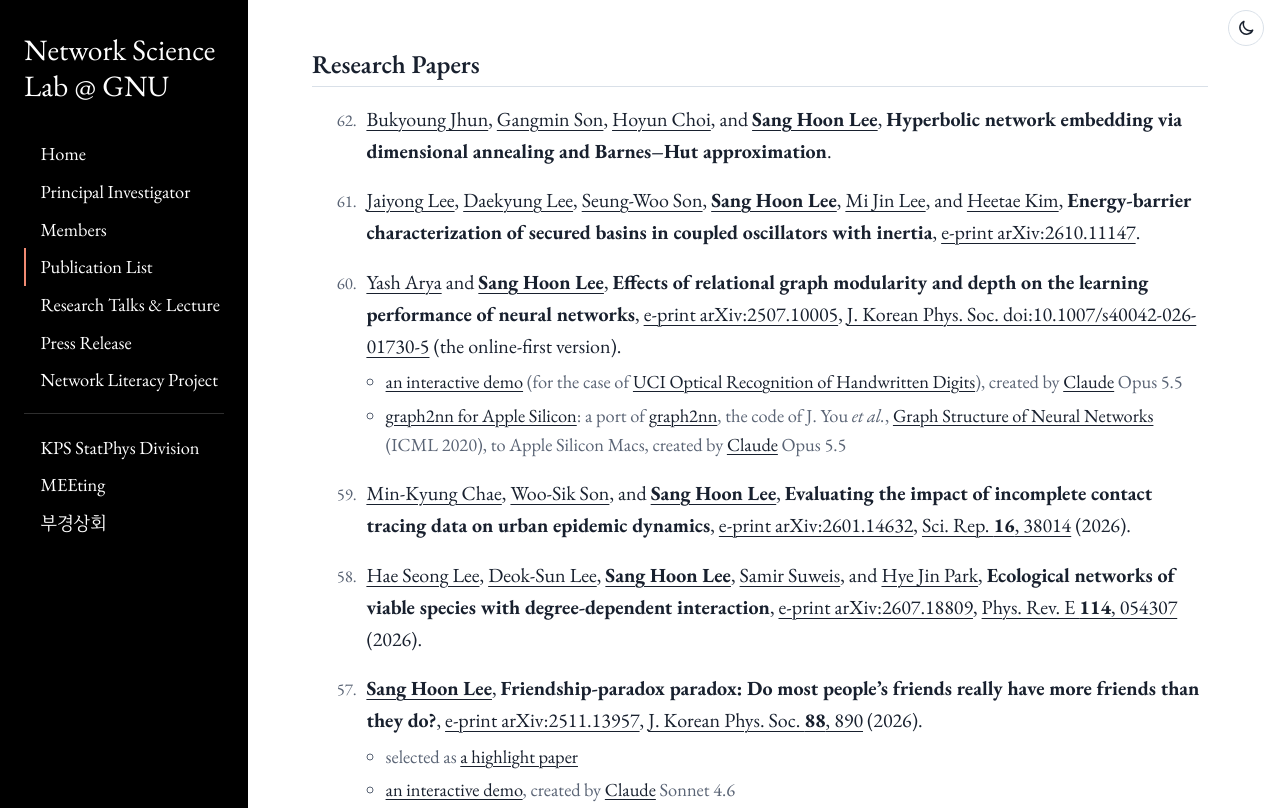
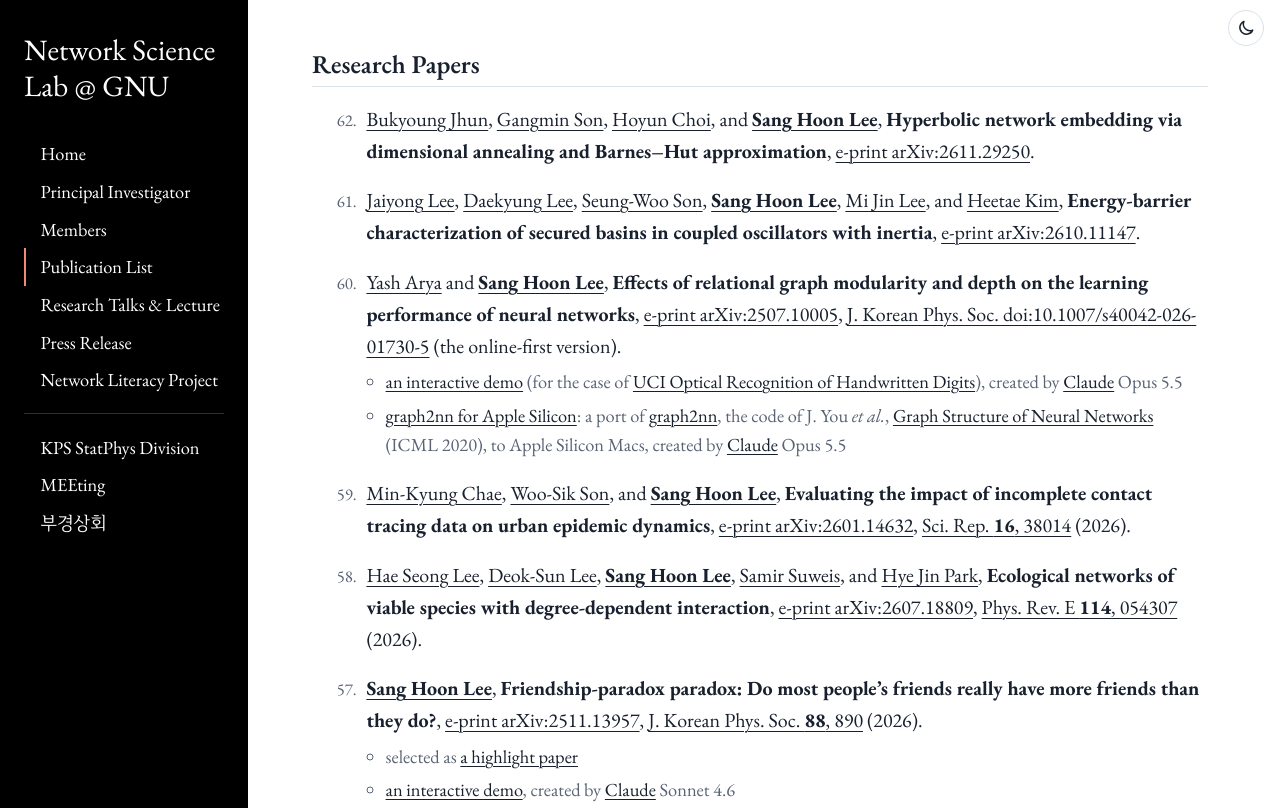
Before and after one commit to lshlj82/lshlj82.github.io, a plain HTML site: page publications.html in a window 1280 px wide. Shown: the top 808 px of the page. Drawn offline with nearby package versions, Linux system fonts and the light colour scheme.

Commit message:
Update publications.html

```diff
--- a/publications.html
+++ b/publications.html
@@ -55,7 +55,7 @@
 <h2>Research Papers</h2>
 <ol reversed>
 <li>
-<p><a href="https://scholar.google.com/citations?user=5NXUxDIAAAAJ">Bukyoung Jhun</a>, <a href="https://scholar.google.com/citations?user=NMMLergAAAAJ">Gangmin Son</a>, <a href="https://scholar.google.com/citations?user=72RCugkAAAAJ">Hoyun Choi</a>, and <a href="pi.html"><strong>Sang Hoon Lee</strong></a>, <strong>Hyperbolic network embedding via dimensional annealing and Barnes–Hut approximation</strong>.</p>
+<p><a href="https://scholar.google.com/citations?user=5NXUxDIAAAAJ">Bukyoung Jhun</a>, <a href="https://scholar.google.com/citations?user=NMMLergAAAAJ">Gangmin Son</a>, <a href="https://scholar.google.com/citations?user=72RCugkAAAAJ">Hoyun Choi</a>, and <a href="pi.html"><strong>Sang Hoon Lee</strong></a>, <strong>Hyperbolic network embedding via dimensional annealing and Barnes–Hut approximation</strong>, <a href="https://arxiv.org/abs/2611.29250">e-print arXiv:2611.29250</a>.</p>
 </li>
 <li>
 <p><a href="https://scholar.google.com/citations?user=llYxO9MAAAAJ">Jaiyong Lee</a>, <a href="https://scholar.google.com/citations?user=pC1TWpgAAAAJ">Daekyung Lee</a>, <a href="https://scholar.google.com/citations?user=GUpdvGoAAAAJ">Seung-Woo Son</a>, <a href="pi.html"><strong>Sang Hoon Lee</strong></a>, <a href="https://scholar.google.com/citations?user=YtV_KAgAAAAJ">Mi Jin Lee</a>, and <a href="https://scholar.google.com/citations?user=52OfnhEAAAAJ">Heetae Kim</a>, <strong>Energy-barrier characterization of secured basins in coupled oscillators with inertia</strong>, <a href="https://arxiv.org/abs/2610.11147">e-print arXiv:2610.11147</a>.</p>
```
